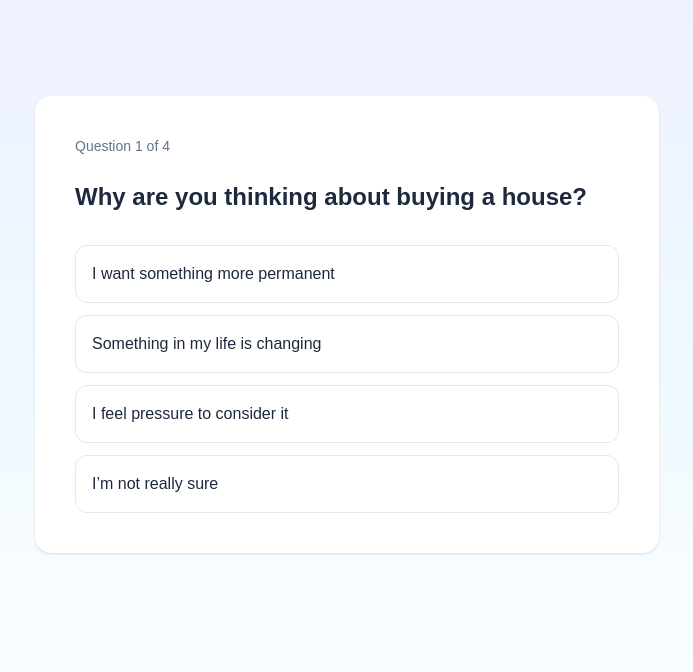
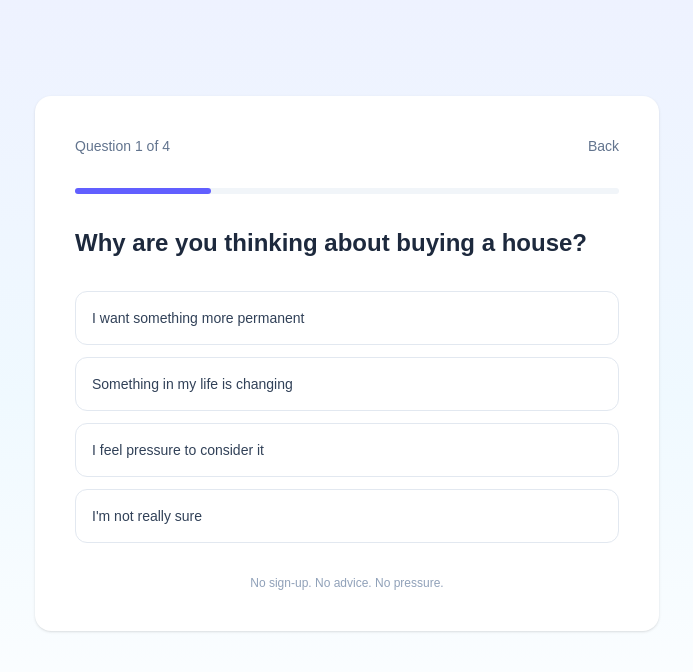
Before and after one commit to abh677225-eng/arvogo-landing, a Next.js app: page /house/questions in a window 1280 px wide. Shown: the top 672 px of the page, without its empty margins (293-986 px from the left). Built offline with nearby package versions, Linux system fonts and the light colour scheme.

Commit message:
fix questions page flow and progress bar

```diff
--- a/app/house/questions/page.tsx
+++ b/app/house/questions/page.tsx
@@ -8,9 +8,6 @@ type StoredState = {
   index: number;
 };
 
-export default function HouseQuestions() {
-  const router = useRouter();
-
 const questions = [
   {
     text: "Why are you thinking about buying a house?",
@@ -18,16 +15,16 @@ export default function HouseQuestions() {
       "I want something more permanent",
       "Something in my life is changing",
       "I feel pressure to consider it",
-        "I’m not really sure",
+      "I'm not really sure",
     ],
   },
   {
     text: "Does buying feel time-sensitive right now?",
     options: [
-        "No — I’m just exploring",
-        "A little — there’s a loose timeline",
-        "Yes — there’s a real deadline",
-        "I’m not sure",
+      "No — I'm just exploring",
+      "A little — there's a loose timeline",
+      "Yes — there's a real deadline",
+      "I'm not sure",
     ],
   },
   {
@@ -42,39 +39,44 @@ export default function HouseQuestions() {
   {
     text: "How far have you gone so far?",
     options: [
-        "I haven’t started yet",
-        "I’ve been browsing a bit",
-        "I’m actively looking",
-        "I’m already making offers",
+      "I haven't started yet",
+      "I've been browsing a bit",
+      "I'm actively looking",
+      "I'm already making offers",
     ],
   },
 ];
+
+export default function HouseQuestions() {
+  const router = useRouter();
 
   const [answers, setAnswers] = useState<(string | null)[]>(
     Array(questions.length).fill(null)
   );
   const [index, setIndex] = useState(0);
 
-  // Restore progress
   useEffect(() => {
     const raw = sessionStorage.getItem("houseQuestionState");
     if (!raw) return;
-
     const parsed: StoredState = JSON.parse(raw);
+    // Only restore if genuinely mid-flow, not at the end
+    if (parsed.index < questions.length - 1) {
       setAnswers(parsed.answers);
       setIndex(parsed.index);
+    } else {
+      // Clear stale completed state so flow starts fresh
+      sessionStorage.removeItem("houseQuestionState");
+    }
   }, []);
 
   const q = questions[index];
   const selected = answers[index];
+  const progress = ((index + 1) / questions.length) * 100;
 
   function persist(nextAnswers: (string | null)[], nextIndex: number) {
     sessionStorage.setItem(
       "houseQuestionState",
-      JSON.stringify({
-        answers: nextAnswers,
-        index: nextIndex,
-      })
+      JSON.stringify({ answers: nextAnswers, index: nextIndex })
     );
   }
 
@@ -88,16 +90,17 @@ export default function HouseQuestions() {
       setIndex(nextIndex);
       persist(nextAnswers, nextIndex);
     } else {
-      sessionStorage.setItem(
-        "houseAnswers",
-        JSON.stringify(nextAnswers)
-      );
+      sessionStorage.setItem("houseAnswers", JSON.stringify(nextAnswers));
+      sessionStorage.removeItem("houseQuestionState");
       router.push("/house/position");
     }
   }
 
   function handleBack() {
-    if (index === 0) return;
+    if (index === 0) {
+      router.push("/house");
+      return;
+    }
     const nextIndex = index - 1;
     setIndex(nextIndex);
     persist(answers, nextIndex);
@@ -106,42 +109,47 @@ export default function HouseQuestions() {
   return (
     <main className="min-h-screen bg-gradient-to-b from-indigo-50 via-sky-50 to-white text-slate-800">
       <div className="mx-auto max-w-2xl px-6 py-24">
-        <div className="rounded-2xl bg-white p-10 shadow-sm">
+        <div className="rounded-2xl bg-white p-10 shadow-sm space-y-8">
 
+          {/* Header row */}
           <div className="flex items-center justify-between">
             <p className="text-sm text-slate-500">
               Question {index + 1} of {questions.length}
             </p>
-
-            {index > 0 && (
             <button
               onClick={handleBack}
               className="text-sm text-slate-500 hover:text-slate-700"
             >
               Back
             </button>
-            )}
           </div>
 
-          <div className="mt-6 space-y-8">
+          {/* Progress bar */}
+          <div className="w-full bg-slate-100 rounded-full h-1.5">
+            <div
+              className="bg-indigo-500 h-1.5 rounded-full transition-all duration-300"
+              style={{ width: `${progress}%` }}
+            />
+          </div>
+
+          {/* Question */}
           <h1 className="text-2xl font-semibold leading-snug">
             {q.text}
           </h1>
 
+          {/* Options */}
           <div className="space-y-3">
             {q.options.map((o) => {
               const isSelected = selected === o;
-
               return (
                 <button
                   key={o}
                   type="button"
                   onClick={() => advance(o)}
-                    className={`w-full text-left rounded-xl border p-4 transition-colors
-                      ${
-                        isSelected
-                          ? "border-indigo-600 bg-indigo-50"
-                          : "border-slate-200 hover:bg-slate-50"
+                  className={`w-full text-left rounded-xl border p-4 text-sm transition-colors
+                    ${isSelected
+                      ? "border-indigo-600 bg-indigo-50 text-indigo-800"
+                      : "border-slate-200 hover:bg-slate-50 text-slate-700"
                     }`}
                 >
                   {o}
@@ -149,7 +157,11 @@ export default function HouseQuestions() {
               );
             })}
           </div>
-          </div>
+
+          {/* Footer */}
+          <p className="text-xs text-slate-400 text-center">
+            No sign-up. No advice. No pressure.
+          </p>
 
         </div>
       </div>
```
Lines whose indentation alone changed are shown as unchanged.
